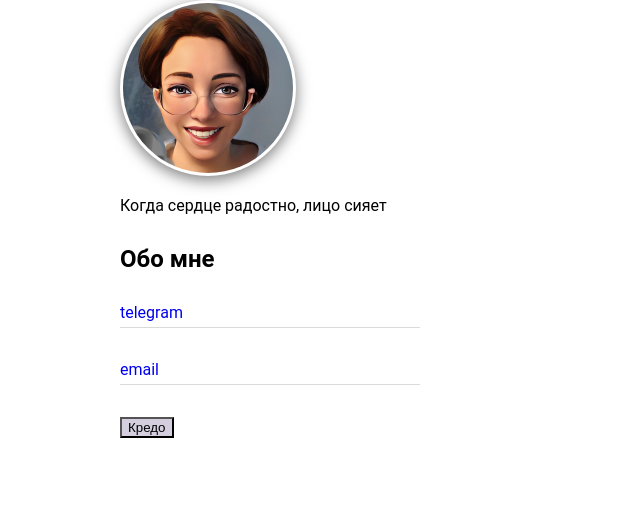
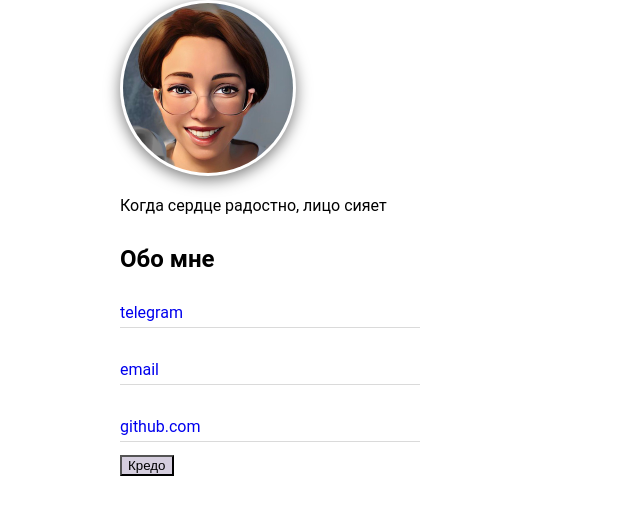
Before and after one commit to NinokSv/CV, a plain HTML site: page index.html in a window 1280 px wide. Shown: the part 81-596 px from the top of the page, without its empty margins (0-640 px from the left). Drawn offline with Linux system fonts and the light colour scheme.

Commit message:
Update index.html

```diff
--- a/index.html
+++ b/index.html
@@ -23,11 +23,14 @@
 				<br>
 				<a href="mailto:ninasvirukova@gmail.com">email</a>
 				<br>
-	                </div>
+				<a href= "https://github.com/NinokSv">github.com</a>
+
+	</div>
 
 				<button type="button">Кредо</button>
 				<script type="text/javascript" src="js.js"></script>
 
+
 </body>
 
 </html>
```
